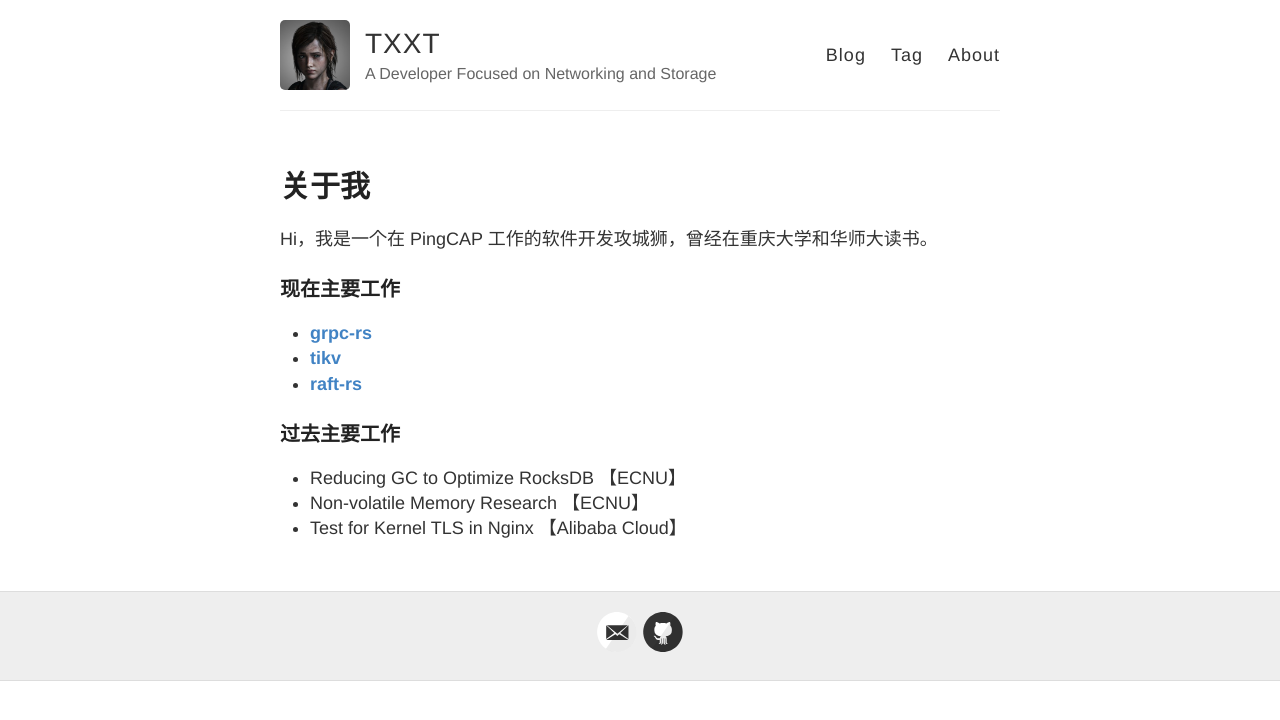
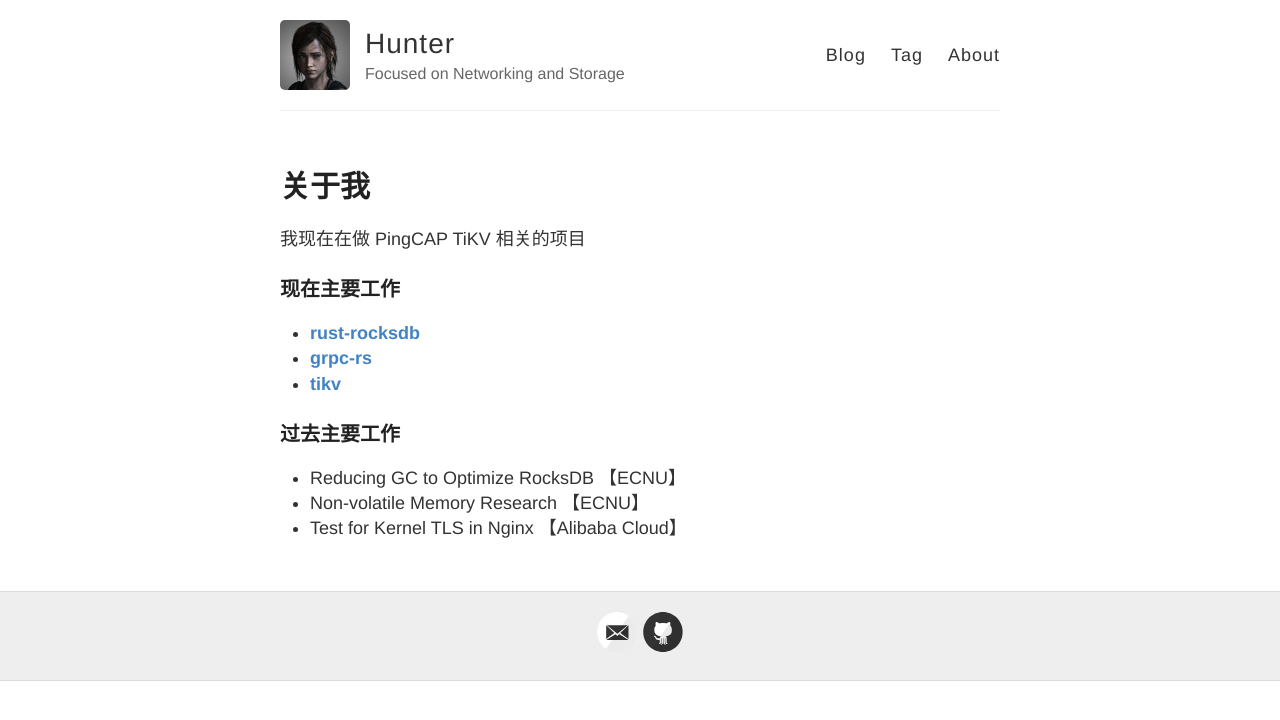
Before and after one commit to hunterlxt/hunterlxt.github.io, a Jekyll site: the page built from about.md, in a window 1280 px wide. Shown: the top 720 px of the page. Built offline with Jekyll 4.4.1, drawn with Linux system fonts in a browser that asks for light colours.

Commit message:
rename
Signed-off-by: Xintao <hunterlxt@live.com>

```diff
--- a/_config.yml
+++ b/_config.yml
@@ -3,10 +3,10 @@
 #
 
 # Name of your site (displayed in the header)
-name: TXXT
+name: Hunter
 
 # Short bio or description (displayed in the header)
-description: A Developer Focused on Networking and Storage
+description: Focused on Networking and Storage
 
 # URL of your avatar or profile pic (you could use your GitHub profile pic)
 avatar: https://github.com/hunterlxt/hunterlxt.github.io/raw/master/images/Ellie.jpg
--- a/about.md
+++ b/about.md
@@ -4,13 +4,13 @@ title: 关于我
 permalink: /about/
 ---
 
-Hi，我是一个在 PingCAP 工作的软件开发攻城狮，曾经在重庆大学和华师大读书。
+我现在在做 PingCAP TiKV 相关的项目
 
 ### 现在主要工作
 
+- **[rust-rocksdb](https://github.com/tikv/rust-rocksdb)**
 - **[grpc-rs](https://github.com/tikv/grpc-rs)**
 - **[tikv](https://github.com/tikv/tikv)**
-- **[raft-rs](https://github.com/tikv/raft-rs)**
 
 ### 过去主要工作
 
```
